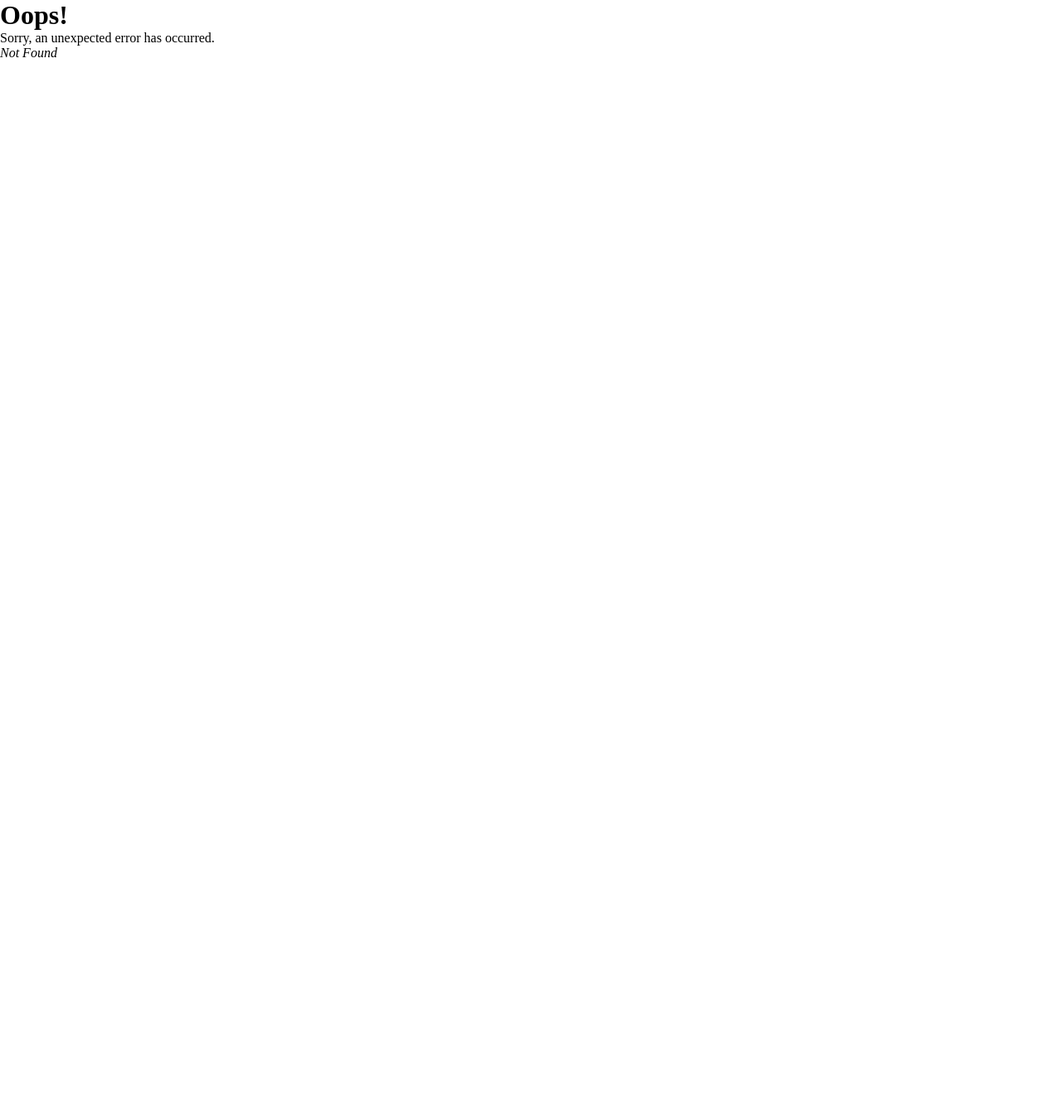
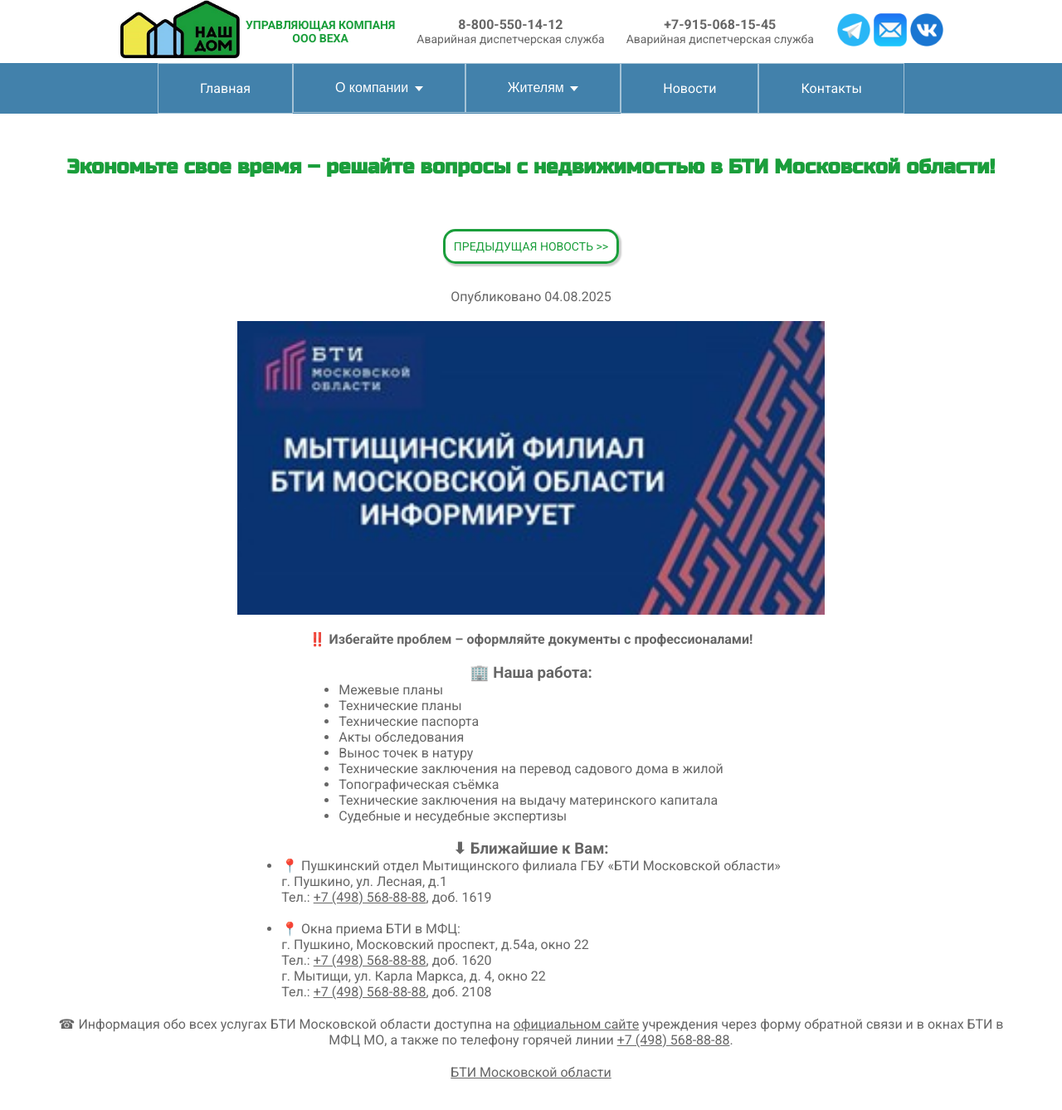
Before and after one commit to OlgaMakeikina/veha, a React (Create React App) app: page /nedvizhimost-s-bti in a window 1280 px wide. Before the commit this address had no page. Shown: the top 1338 px of the page at 83% size. Before the commit the page ends 800 px from the top, so only its background shows below. Built offline with nearby package versions, Linux system fonts and the light colour scheme.

Commit message:
добавление новости про бти

```diff
--- /dev/null
+++ b/src/NewComponent/20250804/econom'-s-bti.js
@@ -0,0 +1,65 @@
+import { newsData } from '../newsData';
+import NavigationButtons from '../navigationButtons';
+import Content from './bti.jpg';
+
+const EconomSBTI = () => {
+  const pathname = window.location.pathname;
+  const currentNewsIndex = newsData.findIndex(item => pathname.includes(item.url));
+
+  const prevNewsIndex = currentNewsIndex > 0 ? currentNewsIndex - 1 : null;
+  const nextNewsIndex = currentNewsIndex < newsData.length - 1 ? currentNewsIndex + 1 : null;
+
+  const currentNews = newsData[currentNewsIndex];
+
+  return (
+    <article>
+         <div>
+      <h2 className='news_header'>Экономьте свое время – решайте вопросы с недвижимостью в БТИ Московской области!</h2>
+      <div className='news_content'>
+        <NavigationButtons prevNewsIndex={prevNewsIndex} nextNewsIndex={nextNewsIndex} />
+       <p>Опубликовано {currentNews.date}</p>
+        <img src={Content} width="60%" alt="Content" />
+      <p><b>‼️ Избегайте проблем – оформляйте документы с профессионалами!</b></p>
+
+      <h3>🏢 Наша работа:</h3>
+      <ul>
+        <li>Межевые планы</li>
+        <li>Технические планы</li>
+        <li>Технические паспорта</li>
+        <li>Акты обследования</li>
+        <li>Вынос точек в натуру</li>
+        <li>Технические заключения на перевод садового дома в жилой</li>
+        <li>Топографическая съёмка</li>
+        <li>Технические заключения на выдачу материнского капитала</li>
+        <li>Судебные и несудебные экспертизы</li>
+      </ul>
+<br></br>
+      <h3>⬇ Ближайшие к Вам:</h3>
+         <ul>
+  <li>📍 Пушкинский отдел Мытищинского филиала ГБУ «БТИ Московской области»<br />
+      г. Пушкино, ул. Лесная, д.1<br />
+      Тел.: <a href="tel:+74985688888">+7 (498) 568-88-88</a>, доб. 1619</li>
+      <br></br>
+           <li>📍 Окна приема БТИ в МФЦ:<br />
+      г. Пушкино, Московский проспект, д.54а, окно 22<br />
+      Тел.: <a href="tel:+74985688888">+7 (498) 568-88-88</a>, доб. 1620<br />
+      г. Мытищи, ул. Карла Маркса, д. 4, окно 22<br />
+      Тел.: <a href="tel:+74985688888">+7 (498) 568-88-88</a>, доб. 2108</li>    </ul>
+
+
+
+
+      <p>☎ Информация обо всех услугах БТИ Московской области доступна на <a href="https://mobti.ru/" target="_blank" rel="noopener noreferrer">
+       официальном сайте</a> учреждения через форму обратной связи и в окнах БТИ в МФЦ МО,
+      а также по телефону горячей линии <a href="tel:+74985688888">+7 (498) 568-88-88</a>.</p>
+<a href="https://t.me/mobti_official" target="_blank" rel="noopener noreferrer">
+  БТИ Московской области
+</a>
+      </div>
+    </div>
+    </article>
+
+  );
+};
+
+export default EconomSBTI;
--- a/src/NewComponent/newsData.js
+++ b/src/NewComponent/newsData.js
@@ -1,4 +1,9 @@
 export const newsData = [
+      {
+    date: "04.08.2025",
+    title: 'РЕШАЙТЕ ВОПРОСЫ С НЕДВИЖИМОСТЬЮ В БТИ',
+    url: '/nedvizhimost-s-bti'
+    },
     {
     date: "10.06.2025",
     title: 'ПЛАТИТЕ ЗА ЖКУ ОНЛАЙН',
--- a/src/index.js
+++ b/src/index.js
@@ -35,6 +35,7 @@
 import OtopitelnyyPeriodKonec from "./NewComponent/20250421/ob-okonchanii-otopitelnogo-perioda-2024-2025-gg.";
 import PostanovlenieOtopitelnyyPeriodKonec from "./NewComponent/20250515/ob-okonchanii-otopitelnogo-perioda-2024-2025-gg.";
 import ZhkuOnline from "./NewComponent/20251006/zhku-online";
+import EconomSBTI from "./NewComponent/20250804/econom'-s-bti";
 
 const router = createBrowserRouter([
   {
@@ -171,6 +172,10 @@
   path: "zhku-online",
   element: <ZhkuOnline />,
 },
+{
+  path: "nedvizhimost-s-bti",
+  element: <EconomSBTI />,
+},
     ],
   },
 ]);
```
Also changed, not shown: src/NewComponent/20250804/bti.jpg (added).
